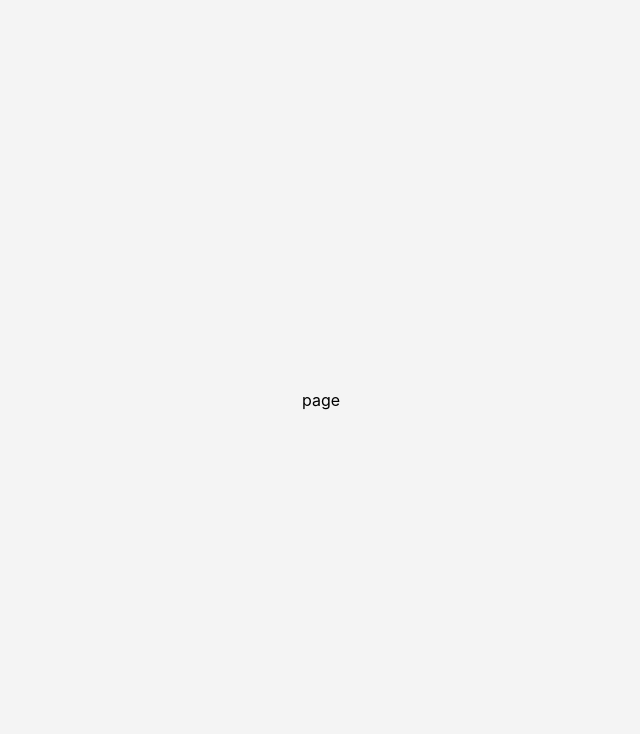
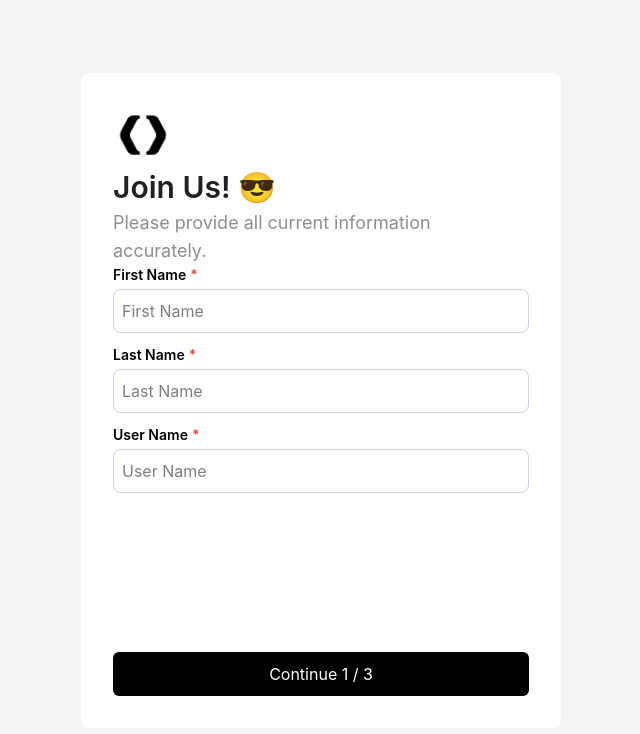
Before and after one commit to danny-oko/form, a Next.js app: page /First in a window 1280 px wide. Shown: the top 734 px of the page, without its empty margins (319-959 px from the left). Built offline with nearby package versions, Linux system fonts and the light colour scheme.

Commit message:
idk what just happened

```diff
--- a/app/Components/PrimaryButton.jsx
+++ b/app/Components/PrimaryButton.jsx
@@ -0,0 +1,18 @@
+// components/Button.jsx
+import React from "react";
+
+const Button = ({ type = "button", onClick, disabled = false }) => {
+  return (
+    <button
+      type={type}
+      onClick={onClick}
+      disabled={disabled}
+      className="button bg-black cursor-pointer rounded-[6px] text-white w-[416px] h-[44px] disabled:opacity-50 disabled:cursor-not-allowed"
+    >
+      {/* {children} */}
+      Continue 1 / 3
+    </button>
+  );
+};
+
+export default Button;
--- a/app/First/page.jsx
+++ b/app/First/page.jsx
@@ -1,8 +1,110 @@
 "use client";
-import React from "react";
+import React, { useState, useEffect } from "react";
+import PrimaryButton from "@/app/Components/PrimaryButton";
+const page = (formData, setFormData, steps, nextStep) => {
+  const [error, setError] = useState("");
 
-const page = () => {
-  return <div>page</div>;
+  useEffect(() => {
+    const saved = localStorage.getItem("sign_up_data" || "{}");
+    if (!saved) return;
+
+    try {
+      const parsed = JSON.parse(saved);
+      setFormData((parsed) => ({
+        ...prev,
+        firstName: parsed.firstName || "",
+        lastName: parsed.lastName || "",
+        userName: parsed.userName || "",
+      }));
+    } catch (err) {
+      console.log("Failed to return data:", err);
+    }
+  }, [setFormData]);
+
+  const handleChange = (e) => {
+    const { name, value } = e.target;
+    if (name === "firstName" || (name === "lastName" && /\.d/.test(value))) {
+      setError("Numbers are not allowed");
+    }
+    setError("");
+    setFormData((prev) => ({ ...prev, [name]: value }));
+    localStorage.setItem("sign_up_data", JSON.stringify(next));
+    console.log(next);
+    return next;
+  };
+
+  const handleSubmit = (e) => {
+    e.preventDefault();
+
+  };
+
+  return (
+    <div className="w-w-default h-h-default bg-white rounded-lg flex flex-col justify-between items-center p-[32px]">
+      {/* headline */}
+      <div className="container w-full h-[385px] flex flex-col justify-between">
+        <section className="top-container w-[416px] ">
+          <aside className="heading flex flex-col gap-1">
+            <img src="/logo.png" alt="" width={60} height={60} />
+            <h1 className="text-title text-3xl font-semibold">Join Us! 😎</h1>
+            <p className="text-muted text-lg font-normal">
+              Please provide all current information accurately.
+            </p>
+          </aside>
+        </section>
+
+        {/* form */}
+        <form
+          onSubmit={handleSubmit}
+          className="w-full h-auto flex flex-col justify-start justify-start gap-3"
+        >
+          {/*First name*/}
+          <div className="each flex flex-col gap-1">
+            <label className="flex gap-1 text-sm font-semibold">
+              First Name <p className="text-red">*</p>
+            </label>
+            <input
+              type="text"
+              className="border border-border rounded-lg w-full h-[44px] p-[8px]"
+              placeholder="First Name"
+              name="firstName"
+              value={formData.firstName}
+              onChange={handleChange}
+            />
+          </div>
+          {/* Last Name */}
+          <div className="each flex flex-col gap-1">
+            <label className="flex gap-1 text-sm font-semibold">
+              Last Name <p className="text-red">*</p>
+            </label>
+            <input
+              type="text"
+              className="border border-border rounded-lg w-full h-[44px] p-[8px]"
+              placeholder="Last Name"
+              name="lastName"
+              value={formData.lastName}
+              onChange={handleChange}
+            />
+          </div>
+          {/* User Name */}
+          <div className="each flex flex-col gap-1">
+            <label className="flex gap-1 text-sm font-semibold">
+              User Name <p className="text-red">*</p>
+            </label>
+            <input
+              type="text"
+              className="border border-border rounded-lg w-full h-[44px] p-[8px]"
+              placeholder="User Name"
+              name="userName"
+              value={formData.userName}
+              onChange={handleChange}
+            />
+          </div>
+        </form>
+      </div>
+      {/*button*/}
+      <PrimaryButton />
+    </div>
+  );
 };
 
 export default page;
--- a/app/globals.css
+++ b/app/globals.css
@@ -9,11 +9,10 @@
   --color-red: #e14942;
   --color-border: #cbd5e1;
 
-  --font-sans: "Inter", system-ui, -apple-system, "Segoe UI", Roboto, Arial,
-    "Apple Color Emoji", "Segoe UI Emoji";
+  --font-sans: "Inter";
 
   --spacing-w-default: 480px;
-  --spacing-h-default: 655px
+  --spacing-h-default: 655px;
 }
 
 :root {
```
Also changed, not shown: public/logo.png (added).
